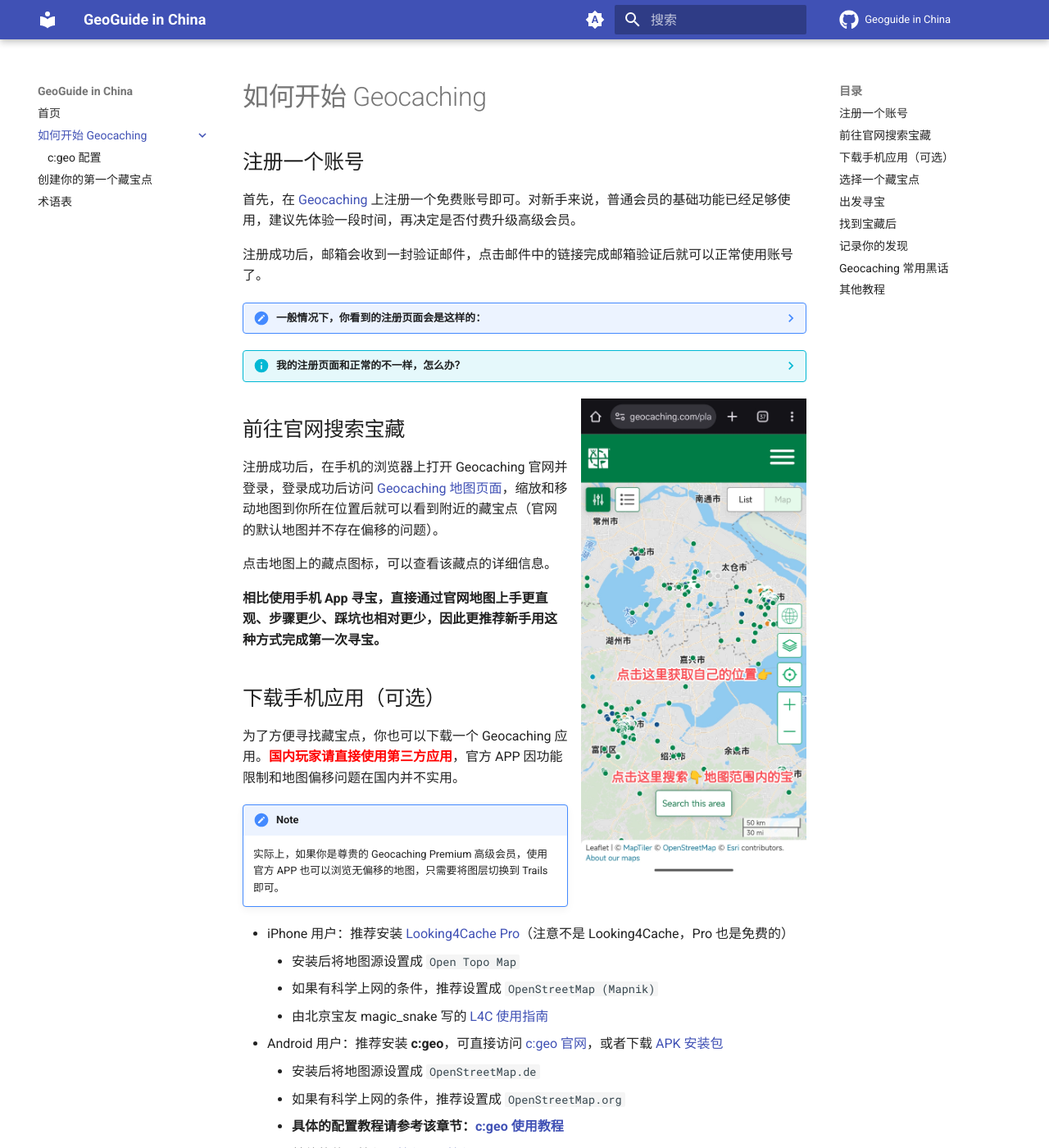
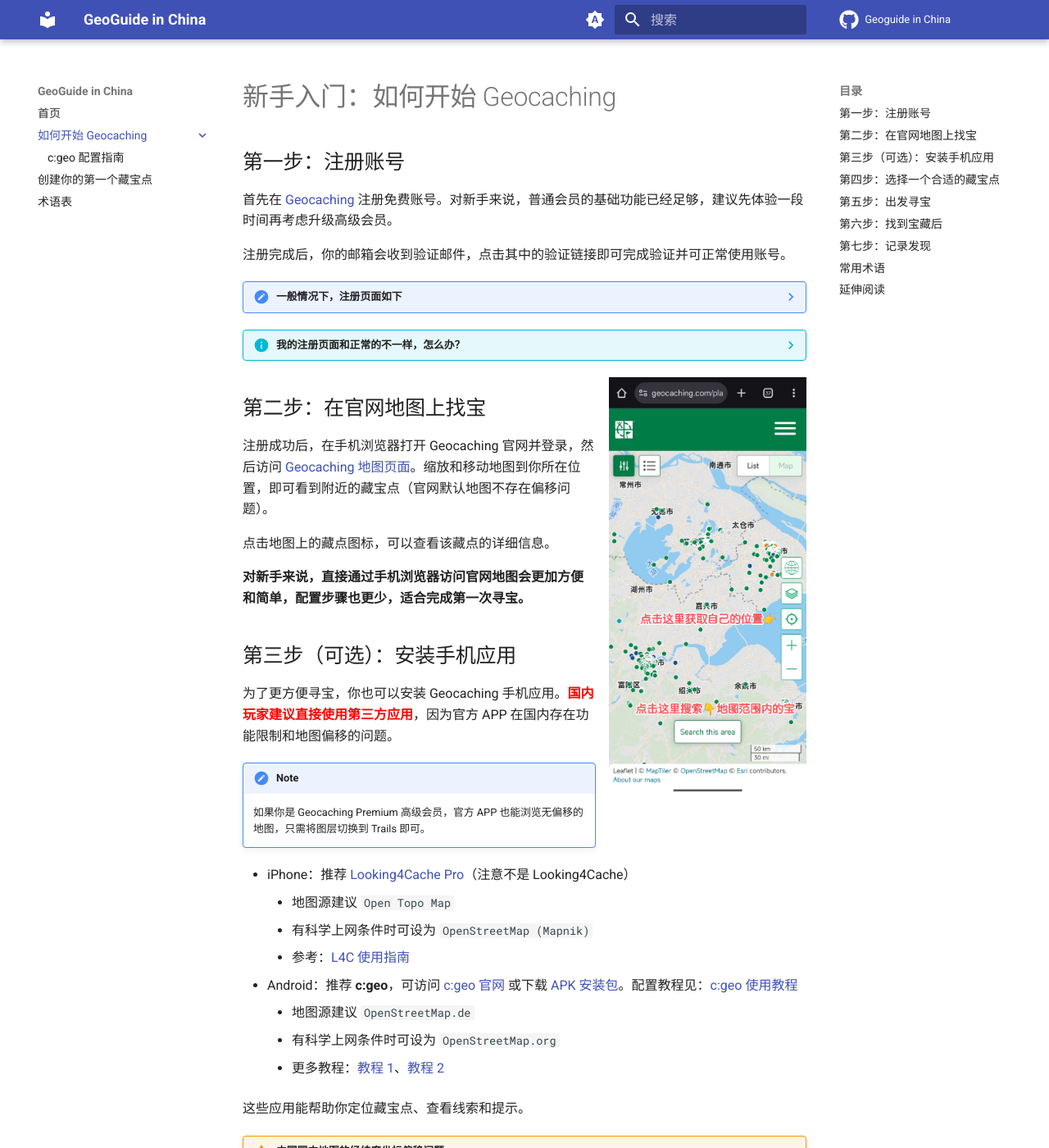
Before and after one commit to Konano/geoguide-in-china, an MkDocs documentation site: the page built from docs/getting-started/index.md, in a window 1280 px wide and 1400 px high. Shown: the whole window at 82% size. Built offline with MkDocs 1.6.1 and Material for MkDocs 9.7.7, drawn with Linux system fonts in a browser that asks for light colours; comment, search, counter and statistics services are not loaded; some of the changed text lies outside the part shown.

Commit message:
使用 LLM 润色重构了部分文档

```diff
--- a/docs/getting-started/index.md
+++ b/docs/getting-started/index.md
@@ -1,12 +1,12 @@
-# 如何开始 Geocaching
+# 新手入门：如何开始 Geocaching
 
-## 注册一个账号
+## 第一步：注册账号
 
-首先，在 [Geocaching](https://www.geocaching.com/account/join) 上注册一个免费账号即可。对新手来说，普通会员的基础功能已经足够使用，建议先体验一段时间，再决定是否付费升级高级会员。
+首先在 [Geocaching](https://www.geocaching.com/account/join) 注册免费账号。对新手来说，普通会员的基础功能已经足够，建议先体验一段时间再考虑升级高级会员。
 
-注册成功后，邮箱会收到一封验证邮件，点击邮件中的链接完成邮箱验证后就可以正常使用账号了。
+注册完成后，你的邮箱会收到验证邮件，点击其中的验证链接即可完成验证并可正常使用账号。
 
-??? note "一般情况下，你看到的注册页面会是这样的："
+??? note "一般情况下，注册页面如下"
 
     <figure markdown="span">
         ![正常的注册页面](./imgs/geocaching-sign-up.jpg){ width="60%" }
@@ -15,45 +15,44 @@
 
 ??? info "我的注册页面和正常的不一样，怎么办？"
 
-    如果你发现注册页面样式异常、表单不完整（例如看不到用户名/密码输入框）、**Sign Up** 按钮一直是灰色不可点击，或提示 **“Please solve the CAPTCHA”**，通常是因为页面需要加载一些文件资源，但在某些网络环境下加载失败或不完整导致的。
+    如果注册页面样式异常、表单不完整（例如看不到用户名/密码输入框）、**Sign Up** 按钮灰色不可点击，或提示 **“Please solve the CAPTCHA”**，通常是因为页面资源未能完整加载。
 
-    你可以按下面方式依次尝试：
+    可以按以下顺序依次尝试：
 
     - **使用第三方账号登录/注册**：如果你有 Google / Apple 账号，可直接用它们注册或登录。
     - **使用 VPN**：如具备科学上网条件，开启 VPN 后刷新页面或重新打开注册链接。
     - **切换网络环境**：例如从 Wi‑Fi 切换到移动蜂窝数据（或反过来）后重试。
     - <del>实在不行，可以请有条件的朋友代为协助注册。</del>
 
-    当你能看到完整的注册表单，并且验证码正常出现并完成加载时，通常就可以继续注册了。
+    当完整表单和验证码都正常加载后，一般就能顺利注册。
 
-![Geocaching 地图页面截图](./imgs/geocaching-mobile.jpg){ width="40%" align=right }
+![Geocaching 地图页面截图](./imgs/geocaching-mobile.jpg){ width="35%" align=right }
 
-## 前往官网搜索宝藏
+## 第二步：在官网地图上找宝
 
-注册成功后，在手机的浏览器上打开 Geocaching 官网并登录，登录成功后访问 [Geocaching 地图页面](https://www.geocaching.com/play/map)，缩放和移动地图到你所在位置后就可以看到附近的藏宝点（官网的默认地图并不存在偏移的问题）。
+注册成功后，在手机浏览器打开 Geocaching 官网并登录，然后访问 [Geocaching 地图页面](https://www.geocaching.com/play/map)。缩放和移动地图到你所在位置，即可看到附近的藏宝点（官网默认地图不存在偏移问题）。
 
 点击地图上的藏点图标，可以查看该藏点的详细信息。
 
-**相比使用手机 App 寻宝，直接通过官网地图上手更直观、步骤更少、踩坑也相对更少，因此更推荐新手用这种方式完成第一次寻宝。**
+**对新手来说，直接通过手机浏览器访问官网地图会更加方便和简单，配置步骤也更少，适合完成第一次寻宝。**
 
-## 下载手机应用（可选）
+## 第三步（可选）：安装手机应用
 
-为了方便寻找藏宝点，你也可以下载一个 Geocaching 应用。<span style="color:red">**国内玩家请直接使用第三方应用**</span>，官方 APP 因功能限制和地图偏移问题在国内并不实用。
+为了更方便寻宝，你也可以安装 Geocaching 手机应用。<span style="color:red">**国内玩家建议直接使用第三方应用**</span>，因为官方 APP 在国内存在功能限制和地图偏移的问题。
 
 !!! note
-    实际上，如果你是尊贵的 Geocaching Premium 高级会员，使用官方 APP 也可以浏览无偏移的地图，只需要将图层切换到 Trails 即可。
+    如果你是 Geocaching Premium 高级会员，官方 APP 也能浏览无偏移的地图，只需将图层切换到 Trails 即可。
 
-- iPhone 用户：推荐安装 [Looking4Cache Pro](https://apps.apple.com/cn/app/looking4cache-pro/id532870466)（注意不是 Looking4Cache，Pro 也是免费的）
-    - 安装后将地图源设置成 `Open Topo Map`
-    - 如果有科学上网的条件，推荐设置成 `OpenStreetMap (Mapnik)`
-    - 由北京宝友 magic_snake 写的 [L4C 使用指南](https://www.geocaching.cn/2017/12/l4c-an-ios-geocaching-app-by-magic-snake/)
-- Android 用户：推荐安装 **c:geo**，可直接访问 [c:geo 官网](https://www.cgeo.org/)，或者下载 [APK 安装包](https://g.nano.ac/https://github.com/cgeo/cgeo/releases/download/market_20260102/cgeo-release_20260102.apk)
-    - 安装后将地图源设置成 `OpenStreetMap.de`
-    - 如果有科学上网的条件，推荐设置成 `OpenStreetMap.org`
-    - **具体的配置教程请参考该章节：[c:geo 使用教程](./cgeo.md)**
-    - 其他的使用教程：[教程 1](https://www.geocaching.cn/2018/02/c-geo-in-geocaching/)、[教程 2](https://www.geocaching.cn/2023/05/first-cache-basic-cgeo-tutorial/)
+- iPhone：推荐 [Looking4Cache Pro](https://apps.apple.com/cn/app/looking4cache-pro/id532870466)（注意不是 Looking4Cache）
+    - 地图源建议 `Open Topo Map`
+    - 有科学上网条件时可设为 `OpenStreetMap (Mapnik)`
+    - 参考：[L4C 使用指南](https://www.geocaching.cn/2017/12/l4c-an-ios-geocaching-app-by-magic-snake/)
+- Android：推荐 **c:geo**，可访问 [c:geo 官网](https://www.cgeo.org/) 或下载 [APK 安装包](https://g.nano.ac/https://github.com/cgeo/cgeo/releases/download/market_20260102/cgeo-release_20260102.apk)。配置教程见：[c:geo 使用教程](./cgeo.md)
+    - 地图源建议 `OpenStreetMap.de`
+    - 有科学上网条件时可设为 `OpenStreetMap.org`
+    - 更多教程：[教程 1](https://www.geocaching.cn/2018/02/c-geo-in-geocaching/)、[教程 2](https://www.geocaching.cn/2023/05/first-cache-basic-cgeo-tutorial/)
 
-这些应用会帮助你定位藏宝点，并提供详细的线索和提示。
+这些应用能帮助你定位藏宝点、查看线索和提示。
 
 !!! warning "中国国内地图的经纬度坐标偏移问题"
     由于国家测绘法规要求，国内所有公开地图（如高德、百度）均采用 **GCJ-02 坐标系**（俗称火星坐标），与国际通用的 **WGS-84 坐标系**存在 **300-500 米偏移**。这意味着：
@@ -66,7 +65,7 @@
     - [维基百科：GCJ-02 坐标系](https://zh.wikipedia.org/wiki/%E4%B8%AD%E5%8D%8E%E4%BA%BA%E6%B0%91%E5%85%B1%E5%92%8C%E5%9B%BD%E5%9C%B0%E7%90%86%E6%95%B0%E6%8D%AE%E9%99%90%E5%88%B6#%E5%9D%90%E6%A0%87%E7%B3%BB%E5%AE%9E%E7%8E%B0)（需科学上网）
     - [简书：WGS84、GCJ-02、BD-09 都是什么？](https://www.jianshu.com/p/559029832a67) [(Internet Archive)](https://web.archive.org/web/20250325135750/https://www.jianshu.com/p/559029832a67)
 
-## 选择一个藏宝点
+## 第四步：选择一个合适的藏宝点
 
 每个藏宝点都有难度等级、藏宝大小、藏宝类型等信息，你可以根据自己的兴趣和能力选择一个合适的藏宝点，新手建议从低难度的藏点开始尝试。
 
@@ -76,7 +75,7 @@
 
 如果附近藏点实在太少，可以考虑去大城市或热门景点寻找，比如广州、深圳、北京、上海等地藏点相对较多，而长城、故宫、天安门、上海外滩等知名景点通常也有不少藏点可供探索。
 
-## 出发寻宝
+## 第五步：出发寻宝
 
 当你拿到藏宝点的坐标和线索后，就可以出发了！记得带上手机（用于导航和查看线索）和一支签字笔（用来在日志本上签名）。建议穿着舒适的户外服装和鞋子，因为有些藏宝点可能需要走一段路才能到达。
 
@@ -99,13 +98,13 @@
 
 记住，很多新手因为缺乏耐心而错过近在咫尺的藏宝。新手建议至少寻找 20-30 分钟，并尝试从藏宝者的角度思考：既要隐蔽安全，又要能经受风吹雨打，还要避免被麻瓜（指不了解 Geocaching 的路人）无意间拿走。有时候，最明显的「普通物品」可能就是精心伪装的藏宝容器！
 
-## 找到宝藏后
+## 第六步：找到宝藏后
 
 当你找到藏宝点后，打开它，里面通常会有一个日志本和一些小物件。你可以在日志本上签上你的名字和日期，表示你找到了这个藏宝点。如果你喜欢，还可以带走一个小物件，但记得留下一个等值或更有趣的物件作为交换。
 
 签名后，请务必把容器恢复原状，确保密封性良好，以保护里面的物品和日志本。在将容器放回原处时请确保完全恢复原状，包括它的伪装状态和具体位置，这样一是有助于下一个寻宝者找到该容器，二是避免被麻瓜发现。操作时记得留意周围环境，尽量避免引起路人的注意。
 
-## 记录你的发现
+## 第七步：记录发现
 
 回到家后，别忘了在应用或网站上记录你的发现。你可以写下你的寻宝经历、上传精彩照片，与其他藏友分享你的寻宝故事。如果在寻宝过程中拍到了精彩的照片，不妨也上传分享，但千万要注意避免剧透，有时候晒出容器的照片也算剧透。
 
@@ -113,9 +112,9 @@
 
 作为新手，你遇到的困难和解决方法对其他新人来说都是宝贵的经验，不妨在日志中分享你的心得体会，这样其他新手玩家就能从中受益。
 
-## Geocaching 常用黑话
+## 常用术语
 
-在寻宝过程中可能还会遇到一些 Geocaching 特有的术语和缩写，以下是一些常见的黑话。亦可以参考[术语表](../glossary.md)。
+在寻宝过程中会遇到一些 Geocaching 术语和缩写，亦可参考[术语表](../glossary.md)。
 
 - **Cache**：藏宝点或容器本身
 - **CO**：Cache Owner，藏宝点的拥有者或创建者
@@ -126,12 +125,12 @@
 - **Muggle**：指不了解 Geocaching 的普通人，通常是指那些可能无意中破坏藏宝点的路人
 - **TB**：Travel Bug，旅行虫，一种可以在多个藏宝点之间移动的物品，通常带有追踪代码（这部分涉及到一些小众玩法，待补充……）
 
-## 其他教程
+## 延伸阅读
 
 - [Geocaching.cn - 地理藏宝知识文档汇总](https://www.geocaching.cn/courses/)：一个进阶向的教程，介绍了更多 Geocaching 相关的知识和技巧，包括如何制作自己的藏宝点、介绍特殊类型的藏宝点等
 - [知乎 - 写给对 Geocaching 感兴趣的新玩家](https://zhuanlan.zhihu.com/p/638003725)
 
 !!! tip
-    如果你在教程中发现了错误，或者遇到了教程中未提及的问题，你可以前往 [GitHub](https://github.com/Konano/geoguide-in-china/issues) 提出疑问，或者 QQ 群问问群友：953993089
+    如果你在教程中发现错误或遇到未覆盖的问题，可以在 [GitHub](https://github.com/Konano/geoguide-in-china/issues) 提问，或在 QQ 群与群友交流：953993089
 
-    本新手教程也正在制作中，欢迎来 [GitHub](https://github.com/Konano/geoguide-in-china) 一起完善和补充！
+    本新手教程仍在完善中，欢迎来 [GitHub](https://github.com/Konano/geoguide-in-china) 一起补充！
```
Also changed, not shown: docs/getting-started/cgeo.md (+9 -11 lines).
